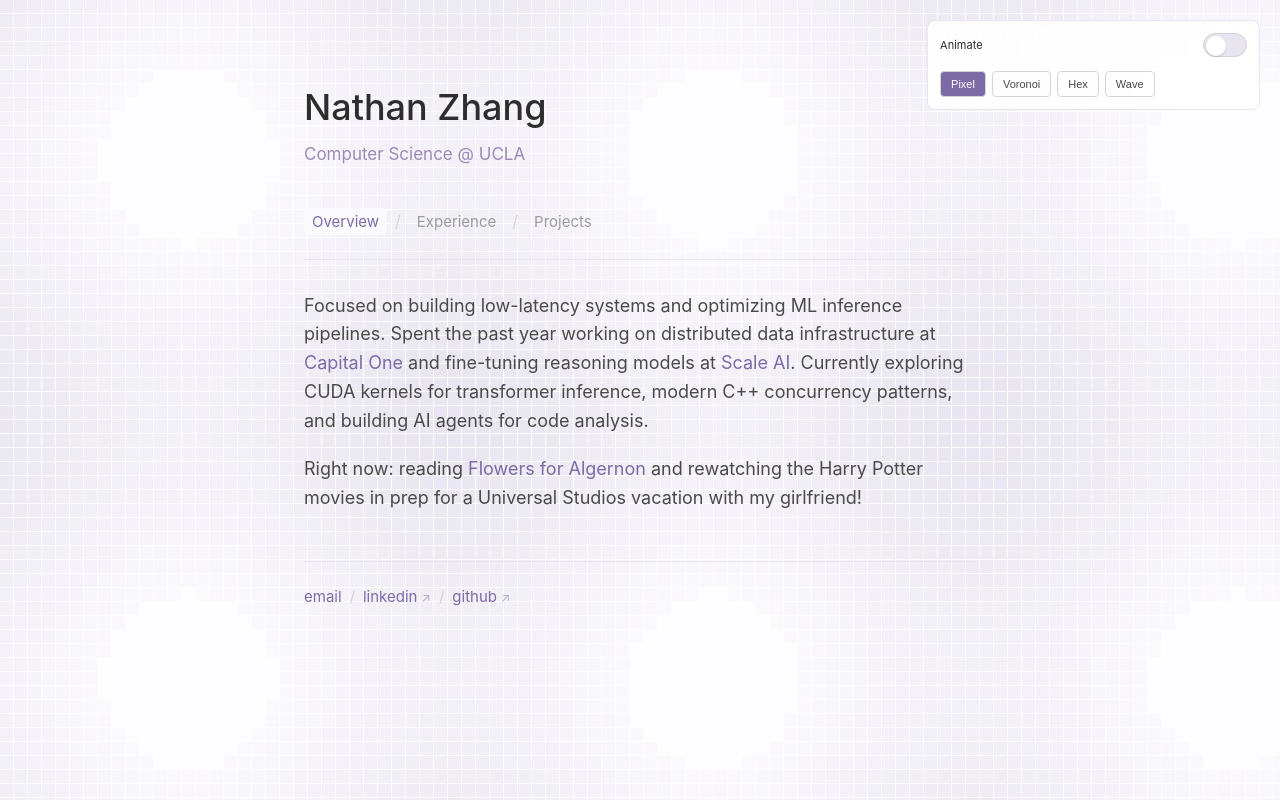
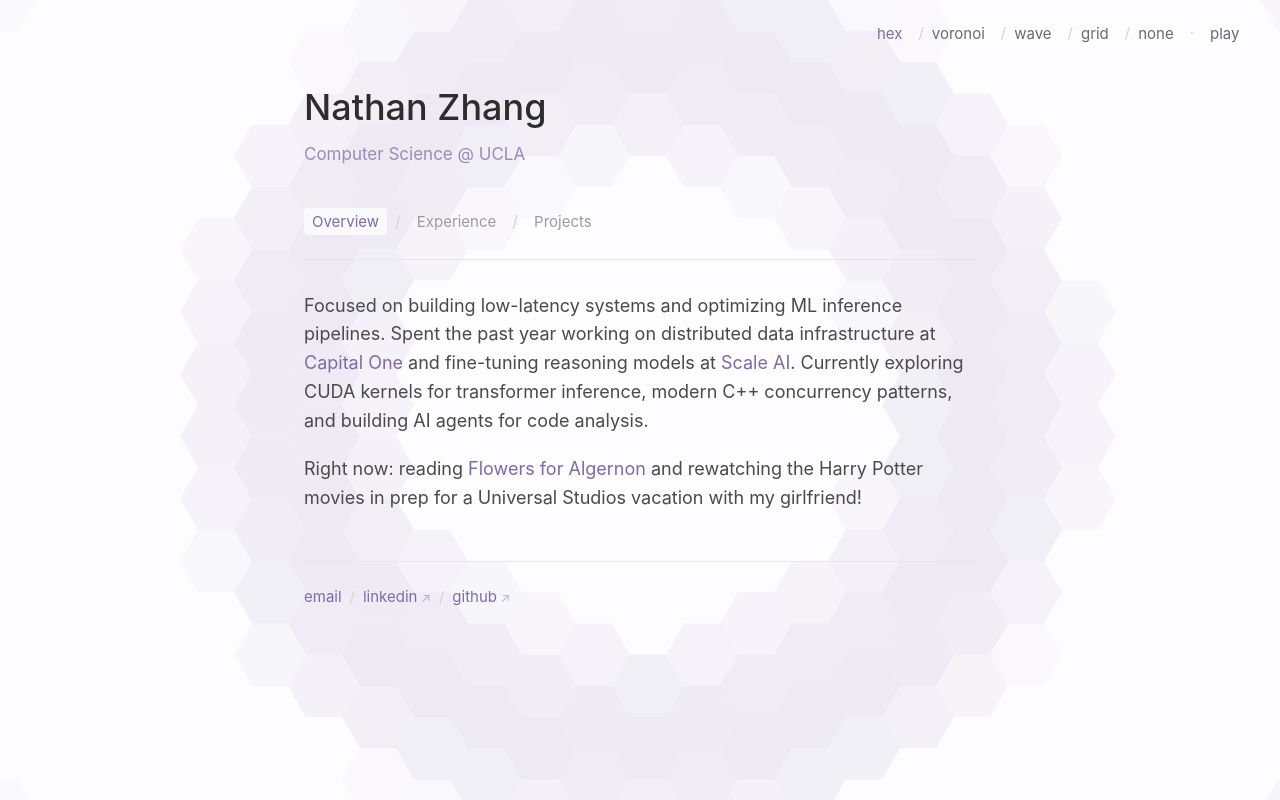
Before and after one commit to nathanplt/nathan-zhang, a Next.js app: page / in a window 1280 px wide. Built offline with nearby package versions, Linux system fonts and the light colour scheme.

Commit message:
finalize design of background feature and fix bugs

```diff
--- a/app/components/VoronoiAnimated.tsx
+++ b/app/components/VoronoiBackground.tsx
@@ -4,7 +4,7 @@ import { useEffect, useRef } from 'react';
 
 type Props = { reducedMotion?: boolean; staticMode?: boolean };
 
-export default function VoronoiAnimated({ reducedMotion = false, staticMode = false }: Props) {
+export default function VoronoiBackground({ reducedMotion = false, staticMode = false }: Props) {
   const canvasRef = useRef<HTMLCanvasElement>(null);
   const isStaticRef = useRef<boolean>(staticMode);
 
@@ -29,7 +29,6 @@ export default function VoronoiAnimated({ reducedMotion = false, staticMode = fa
     resizeCanvas();
     window.addEventListener('resize', resizeCanvas);
 
-    // Generate moving points
     class Point {
       x: number;
       y: number;
@@ -37,8 +36,8 @@ export default function VoronoiAnimated({ reducedMotion = false, staticMode = fa
       vy: number;
 
       constructor() {
-        this.x = Math.random() * canvas.width;
-        this.y = Math.random() * canvas.height;
+        this.x = Math.random() * window.innerWidth;
+        this.y = Math.random() * window.innerHeight;
         this.vx = (Math.random() - 0.5) * 0.5;
         this.vy = (Math.random() - 0.5) * 0.5;
       }
@@ -47,8 +46,8 @@ export default function VoronoiAnimated({ reducedMotion = false, staticMode = fa
         this.x += this.vx;
         this.y += this.vy;
 
-        if (this.x < 0 || this.x > canvas.width) this.vx *= -1;
-        if (this.y < 0 || this.y > canvas.height) this.vy *= -1;
+        if (this.x < 0 || this.x > window.innerWidth) this.vx *= -1;
+        if (this.y < 0 || this.y > window.innerHeight) this.vy *= -1;
       }
     }
 
@@ -60,7 +59,6 @@ export default function VoronoiAnimated({ reducedMotion = false, staticMode = fa
 
       if (!isStaticRef.current) points.forEach(p => p.update());
 
-      // Draw voronoi cell edges
       const step = 15;
       for (let x = 0; x < window.innerWidth; x += step) {
         for (let y = 0; y < window.innerHeight; y += step) {
@@ -96,7 +94,7 @@ export default function VoronoiAnimated({ reducedMotion = false, staticMode = fa
       window.removeEventListener('resize', resizeCanvas);
       cancelAnimationFrame(animationFrameId);
     };
-  }, []);
+  }, [reducedMotion]);
 
   useEffect(() => {
     isStaticRef.current = staticMode;
--- a/app/globals.css
+++ b/app/globals.css
@@ -347,4 +347,27 @@ footer {
   .period {
     margin-top: var(--space-1);
   }
+
+  nav[aria-label="Background controls"] {
+    top: 12px;
+    right: 12px;
+    font-size: 13px;
+    gap: 4px;
+  }
+
+  nav[aria-label="Background controls"] button {
+    font-size: 13px !important;
+    padding: 2px 2px !important;
+  }
+
+  nav[aria-label="Background controls"] span[aria-hidden] {
+    font-size: 12px;
+  }
 }
+
+/* Background Controls Focus Styles */
+nav[aria-label="Background controls"] button:focus-visible {
+  outline: 2px solid var(--purple-500);
+  outline-offset: 2px;
+  border-radius: 2px;
+}
--- a/app/page.tsx
+++ b/app/page.tsx
@@ -1,17 +1,24 @@
 'use client';
 
 import { useState } from 'react';
-import PixelWave from './components/PixelWave';
-import Layered from './components/Layered';
-import HexagonAnimated from './components/HexagonAnimated';
-import VoronoiAnimated from './components/VoronoiAnimated';
+import GridBackground from './components/GridBackground';
+import WaveBackground from './components/WaveBackground';
+import HexBackground from './components/HexBackground';
+import VoronoiBackground from './components/VoronoiBackground';
 
-type BackgroundType = 'pixelwave' | 'layered' | 'hexanimated' | 'voroanimated';
+type BackgroundType = 'grid' | 'wave' | 'hex' | 'voronoi' | 'none';
 
 export default function Home() {
   const [activeTab, setActiveTab] = useState<'overview' | 'experience' | 'projects'>('overview');
-  const [background, setBackground] = useState<BackgroundType>('pixelwave');
+  const [background, setBackground] = useState<BackgroundType>('hex');
   const [animate, setAnimate] = useState<boolean>(false);
+
+  const handleBackgroundChange = (newBackground: BackgroundType) => {
+    setBackground(newBackground);
+    if (newBackground === 'none') {
+      setAnimate(false);
+    }
+  };
 
   const experiences = [
     {
@@ -98,81 +105,110 @@ export default function Home() {
 
   return (
     <>
-      {/* Background Effects */}
-      {background === 'layered' && <Layered reducedMotion staticMode={!animate} />}
-      {background === 'pixelwave' && <PixelWave reducedMotion staticMode={!animate} />}
-      {background === 'hexanimated' && <HexagonAnimated reducedMotion staticMode={!animate} />}
-      {background === 'voroanimated' && <VoronoiAnimated reducedMotion staticMode={!animate} />}
+      {background === 'wave' && <WaveBackground reducedMotion staticMode={!animate} />}
+      {background === 'grid' && <GridBackground reducedMotion staticMode={!animate} />}
+      {background === 'hex' && <HexBackground reducedMotion staticMode={!animate} />}
+      {background === 'voronoi' && <VoronoiBackground reducedMotion staticMode={!animate} />}
 
-      {/* Background Switcher - Temporary for testing */}
-      <div style={{
+      <nav
+        style={{
           position: 'fixed',
           top: '20px',
-        right: '20px',
+          right: '24px',
           zIndex: 1000,
+          fontSize: '15px',
+          fontFamily: '-apple-system, BlinkMacSystemFont, "Segoe UI", "Roboto", "Oxygen", "Ubuntu", "Cantarell", sans-serif',
           display: 'flex',
-        flexWrap: 'wrap',
-        gap: '6px',
-        background: 'rgba(255, 255, 255, 0.9)',
-        padding: '12px',
-        borderRadius: '8px',
-        border: '1px solid var(--gray-200)',
-        maxWidth: '350px',
-      }}>
-        <div style={{ width: '100%', display: 'flex', justifyContent: 'space-between', alignItems: 'center', marginBottom: '8px' }}>
-          <span style={{ fontSize: '11px', color: 'var(--gray-700)' }}>Animate</span>
+          alignItems: 'center',
+          gap: 'var(--space-2)',
+        }}
+        aria-label="Background controls"
+      >
+        {[
+          { key: 'hex', label: 'hex' },
+          { key: 'voronoi', label: 'voronoi' },
+          { key: 'wave', label: 'wave' },
+          { key: 'grid', label: 'grid' },
+          { key: 'none', label: 'none' },
+        ].map(({ key, label }, idx) => (
+          <span key={key} style={{ display: 'flex', alignItems: 'center' }}>
+            {idx > 0 && <span style={{ margin: '0 var(--space-1)', color: 'var(--gray-300)' }} aria-hidden="true">/</span>}
             <button
-            onClick={() => setAnimate(!animate)}
-            aria-pressed={animate}
+              onClick={() => handleBackgroundChange(key as BackgroundType)}
+              aria-label={`Set background to ${label}`}
+              aria-pressed={background === key}
               style={{
-              position: 'relative',
-              width: '44px',
-              height: '24px',
-              borderRadius: '9999px',
-              border: '1px solid var(--gray-300)',
-              background: animate ? 'var(--purple-500)' : 'var(--gray-200)',
-              transition: 'background 150ms ease',
-              cursor: 'pointer'
+                background: 'none',
+                border: 'none',
+                padding: 'var(--space-1) var(--space-1)',
+                color: background === key ? 'var(--purple-500)' : 'var(--gray-500)',
+                cursor: 'pointer',
+                fontSize: '15px',
+                fontWeight: '400',
+                transition: 'color 0.2s ease',
+                fontFamily: 'inherit',
+                borderRadius: '2px',
               }}
-          >
-            <span
-              style={{
-                position: 'absolute',
-                top: '2px',
-                left: animate ? '22px' : '2px',
-                width: '20px',
-                height: '20px',
-                borderRadius: '50%',
-                background: 'white',
-                boxShadow: '0 1px 2px rgba(0,0,0,0.15)',
-                transition: 'left 150ms ease'
+              onMouseEnter={(e) => {
+                e.currentTarget.style.color = 'var(--purple-500)';
               }}
-            />
-          </button>
-        </div>
-        {[
-          { key: 'pixelwave', label: 'Pixel' },
-          { key: 'voroanimated', label: 'Voronoi' },
-          { key: 'hexanimated', label: 'Hex' },
-          { key: 'layered', label: 'Wave' },
-        ].map(({ key, label }) => (
-          <button
-            key={key}
-            onClick={() => setBackground(key as BackgroundType)}
-            style={{
-              padding: '6px 10px',
-              background: background === key ? 'var(--purple-500)' : 'transparent',
-              color: background === key ? 'white' : 'var(--gray-600)',
-              border: '1px solid var(--gray-300)',
-              borderRadius: '4px',
-              cursor: 'pointer',
-              fontSize: '11px',
+              onMouseLeave={(e) => {
+                if (background !== key) {
+                  e.currentTarget.style.color = 'var(--gray-500)';
+                }
               }}
             >
               {label}
             </button>
+          </span>
         ))}
-      </div>
+        <span style={{ margin: '0 var(--space-1)', color: 'var(--gray-300)' }} aria-hidden="true">·</span>
+        <button
+          onClick={() => {
+            if (background !== 'none') {
+              setAnimate(!animate);
+            }
+          }}
+          aria-label={animate ? 'Pause animation' : 'Play animation'}
+          aria-pressed={animate}
+          disabled={background === 'none'}
+          style={{
+            background: 'none',
+            border: 'none',
+            padding: 'var(--space-1) var(--space-1)',
+            color: background === 'none'
+              ? 'var(--gray-300)'
+              : animate
+                ? 'var(--purple-500)'
+                : 'var(--gray-500)',
+            cursor: background === 'none' ? 'not-allowed' : 'pointer',
+            fontSize: '15px',
+            fontWeight: '400',
+            transition: 'all 0.2s ease',
+            fontFamily: 'inherit',
+            borderRadius: '2px',
+            opacity: background === 'none' ? 0.4 : 1,
+            textDecorationLine: animate && background !== 'none' ? 'underline' : 'none',
+            textDecorationColor: 'var(--purple-500)',
+            textUnderlineOffset: '3px',
+            textDecorationThickness: '1px',
+            width: '50px',
+            textAlign: 'left',
+          }}
+          onMouseEnter={(e) => {
+            if (background !== 'none') {
+              e.currentTarget.style.color = 'var(--purple-500)';
+            }
+          }}
+          onMouseLeave={(e) => {
+            if (background !== 'none' && !animate) {
+              e.currentTarget.style.color = 'var(--gray-500)';
+            }
+          }}
+        >
+          {animate ? 'pause' : 'play'}
+        </button>
+      </nav>
 
       <div className="container">
         <header>
```
Also changed, not shown: app/components/GridBackground.tsx (renamed from app/components/HexagonAnimated.tsx, +17 -33 lines), app/components/HexBackground.tsx (renamed from app/components/PixelWave.tsx, +30 -18 lines), app/components/WaveBackground.tsx (renamed from app/components/Layered.tsx, +5 -8 lines). Lines whose indentation alone changed are shown as unchanged.
